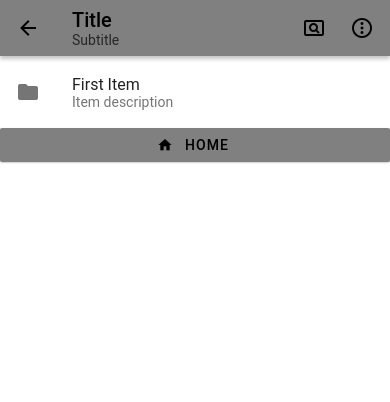
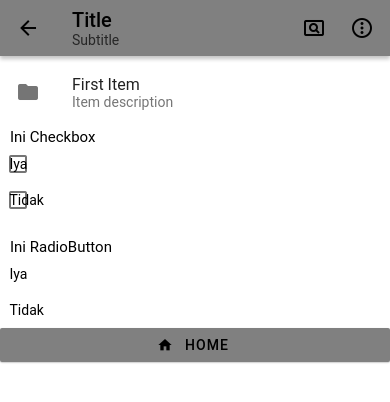
Before and after one commit to agungnrprstya/mobile-programming, a React Native app: screen / in a window 390 px wide. Shown: the top 402 px of the page. Built offline with nearby package versions, Linux system fonts and the light colour scheme.

Commit message:
Menambah Checkbox dan Radiobutton

```diff
--- a/App.js
+++ b/App.js
@@ -1,5 +1,6 @@
 import * as React from 'react';
-import { Provider as PaperProvider, Appbar, DefaultTheme, List, Button } from 'react-native-paper';
+import { View } from 'react-native';
+import { Provider as PaperProvider, Appbar, DefaultTheme, List, Button, RadioButton, Text, Checkbox } from 'react-native-paper';
 
 const theme = {
   ...DefaultTheme,
@@ -12,19 +13,106 @@ const theme = {
 };
 
 export default function App() {
+  const [checked, setChecked] = React.useState(false, 'first');
   return (
     <PaperProvider theme={theme}>
+
+      {/* Appbar */}
       <Appbar.Header>
         <Appbar.BackAction onPress={() => {}} />
         <Appbar.Content title="Title" subtitle={'Subtitle'} />
         <Appbar.Action icon="card-search-outline" onPress={() => {}} />
         <Appbar.Action icon="dots-vertical-circle-outline" onPress={() => {}} />
       </Appbar.Header>
-        <List.Item
-          title="First Item"
-          description="Item description"
-          left={props => <List.Icon {...props} icon="folder" />}/>
-        <Button icon="home" mode="contained" onPress={() => console.log('Pressed')}>Home</Button>
+
+      {/* List */}
+      <List.Item
+        title="First Item"
+        description="Item description"
+        left={props => <List.Icon {...props} icon="folder" />}/>
+
+      {/* Checkbox */}
+      <View style={{ marginLeft:10, marginBottom:0 }}>
+        <Text style={{ fontSize: 15 }}>Ini Checkbox</Text>
+      </View>
+
+      <View style={{flexDirection:"row-reverse",alignItems:'center'}}>
+        <View style={{flex: 40}}>
+          <Text>Iya</Text>
+        </View>
+        <View style={{flex:1}}>
+          <Checkbox
+            status={checked ? 'checked' : 'unchecked'}
+          onPress={() => {setChecked(!checked);}}
+        />
+      </View>
+      </View>
+
+      <View style={{flexDirection:"row-reverse",alignItems:'center'}}>
+        <View style={{flex: 40}}>
+          <Text>Tidak</Text>
+        </View>
+        <View style={{flex:1}}>
+          <Checkbox
+            status={checked ? 'checked' : 'unchecked'}
+            onPress={() => {setChecked(!checked);}}
+          />
+      </View>
+      </View>
+
+      {/* RadioButton */}
+      <View style={{ marginLeft:10, marginBottom:0, marginTop:20}}>
+        <Text style={{ fontSize: 15 }}>Ini RadioButton</Text>
+      </View>
+      <View style={{flexDirection:"row-reverse",alignItems:'center'}}>
+        <View style={{flex: 40}}>
+          <Text>Iya</Text>
+        </View>
+        <View style={{flex:1}}>
+          <RadioButton.IOS
+            value="first"
+            status={ checked === 'first' ? 'checked' : 'unchecked' }
+            onPress={() => setChecked('first')}
+          />
+        </View>
+      </View>
+
+      <View style={{flexDirection:"row-reverse",alignItems:'center'}}>
+        <View style={{flex: 40}}>
+          <Text>Tidak</Text>
+        </View>
+        <View style={{flex:1}}>
+          <RadioButton.IOS
+            value="second"
+            status={ checked === 'second' ? 'checked' : 'unchecked' }
+            onPress={() => setChecked('second')}
+          />
+        </View>
+      </View>
+
+      {/* <RadioButton.Group onValueChange={newValue => setValue(newValue)} value={value}>
+      <View style={{ marginLeft:19, marginBottom:-5 }}>
+        <Text style={{ fontSize: 20 }}>Apakah Saya Ganteng?</Text>
+      </View>
+
+      <View style={{ marginLeft:-7, marginBottom:-15 }}>
+        <RadioButton.Item
+          label="Iya"
+          value="first"
+          style={{ flexDirection: 'row-reverse', alignSelf: 'flex-start' }}/>
+      </View>
+
+      <View style={{ marginLeft:-7 }}>
+        <RadioButton.Item
+          label="Tidak"
+          value="second"
+          style={{ flexDirection: 'row-reverse', alignSelf: 'flex-start' }} />
+      </View>
+      </RadioButton.Group> */}
+
+      {/* Button */}
+      <Button icon="home" mode="contained" onPress={() => console.log('Pressed')}>Home</Button>
+
     </PaperProvider>
   );
 }
```
